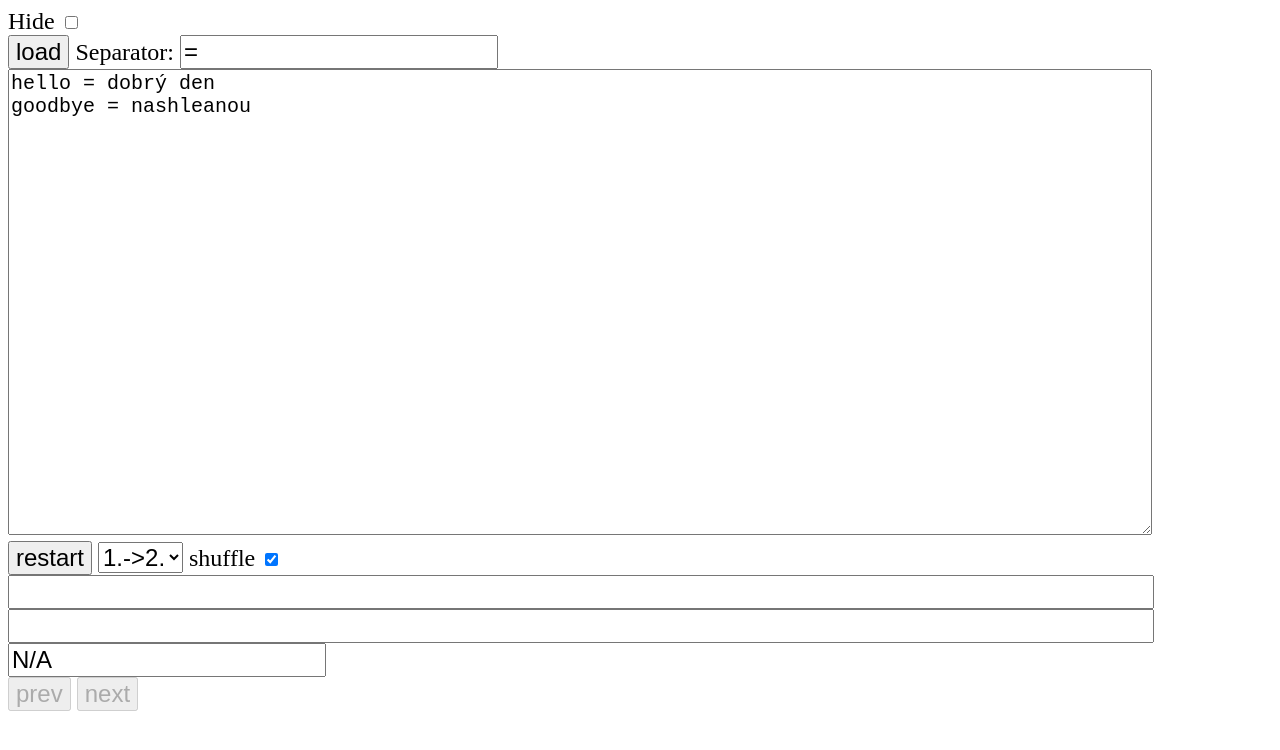
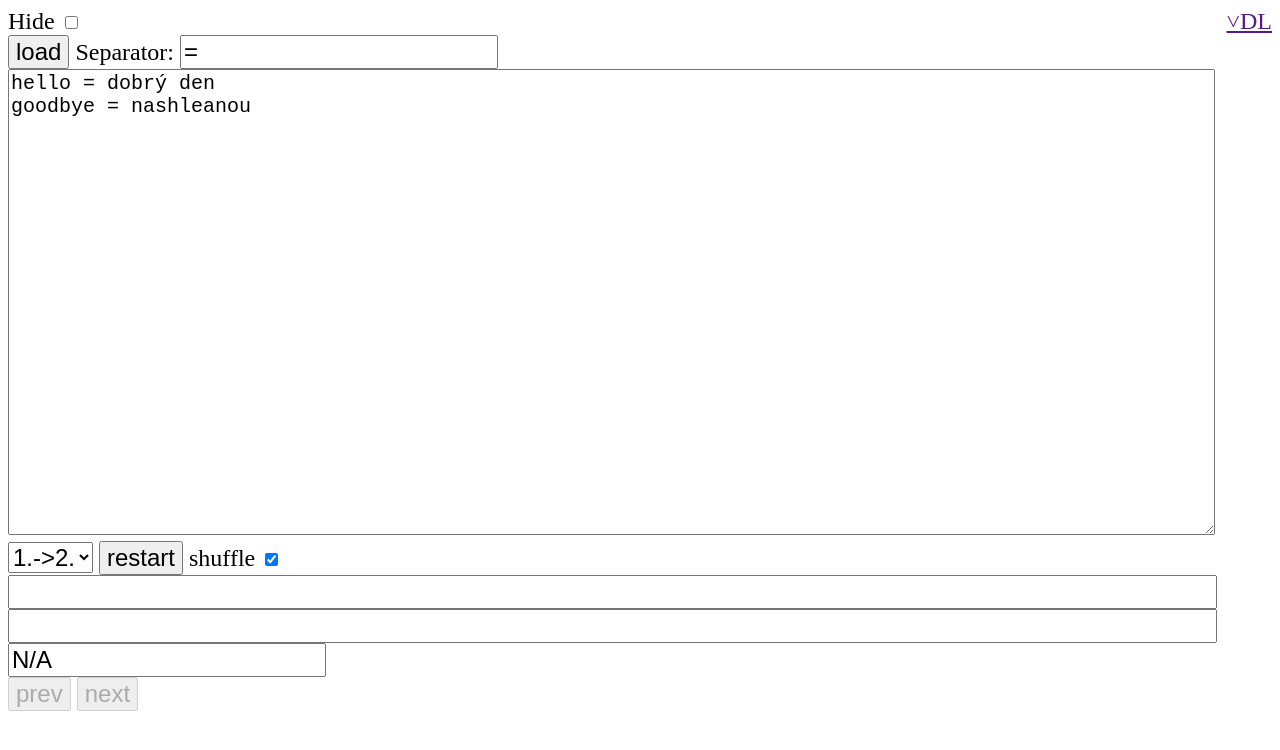
Before and after one commit to zzambers/slovicka, a plain HTML site: page index.html in a window 1280 px wide. Drawn offline with Linux system fonts and the light colour scheme.

Commit message:
Download link, small improvements

```diff
--- a/index.html
+++ b/index.html
@@ -8,8 +8,14 @@
         #hideCheckbox:checked ~ div {
             display: none;
         }
+        #downloadLink {
+            float: right;
+        }
         * {
             font-size: x-large;
+        }
+        .wide {
+            width:95%;
         }
     </style>
     <script>
@@ -135,34 +141,36 @@
   <body onload="onLoad()">
     <div>
         <label for="hideCheckbox">Hide</label>
-        <input id="hideCheckbox" type="checkbox" /><br/>
+        <input id="hideCheckbox" type="checkbox" />
+        <a id="downloadLink" href="" download="slovicka.html" >˅DL</a>
+        <br/>
         <div>
             <button id="loadButton" disabled="false" onclick="loadInput()">load</button>
             <label for="separatorInput">Separator:</label>
             <input id="separatorInput" type="text" value="=" />
             <br/>
-            <textarea id="src" rows="20" style="width:90%;">hello = dobrý den
+            <textarea id="src" rows="20" class="wide" >hello = dobrý den
 goodbye = nashleanou</textarea>
             <br/>
         </div>
     </div>
 
-    <button id="restartButton" disabled="true" onclick="restart()">restart</button>
-    <select id="orderSelect">
+    <select id="orderSelect" onchange="updateUI()">
         <option value="fw" selected="selected">1.->2.</option>
         <option value="bw">2.->1.</option>
     </select>
+    <button id="restartButton" disabled="true" onclick="restart()">restart</button>
     <label for="shuffleCheckbox">shuffle</label>
     <input id="shuffleCheckbox" type="checkbox" checked="checked"/>
     <br/>
     <!--
     <label for="lang1">Lang1:</label>
     -->
-    <input id="lang1" type="text" readonly="readonly" style="width:90%;" /> <br/>
+    <input id="lang1" type="text" readonly="readonly" class="wide" /> <br/>
     <!--
     <label for="lang2">Lang2:</label>
     -->
-    <input id="lang2" type="text" readonly="readonly" style="width:90%;" /><br/>
+    <input id="lang2" type="text" readonly="readonly" class="wide" /><br/>
     <input id="counter" type="text" readonly="readonly" /><br/>
     <button id="prevButton" disabled="true" onclick="prev()">prev</button>
     <button id="nextButton" disabled="true" onclick="next()">next</button>
```
